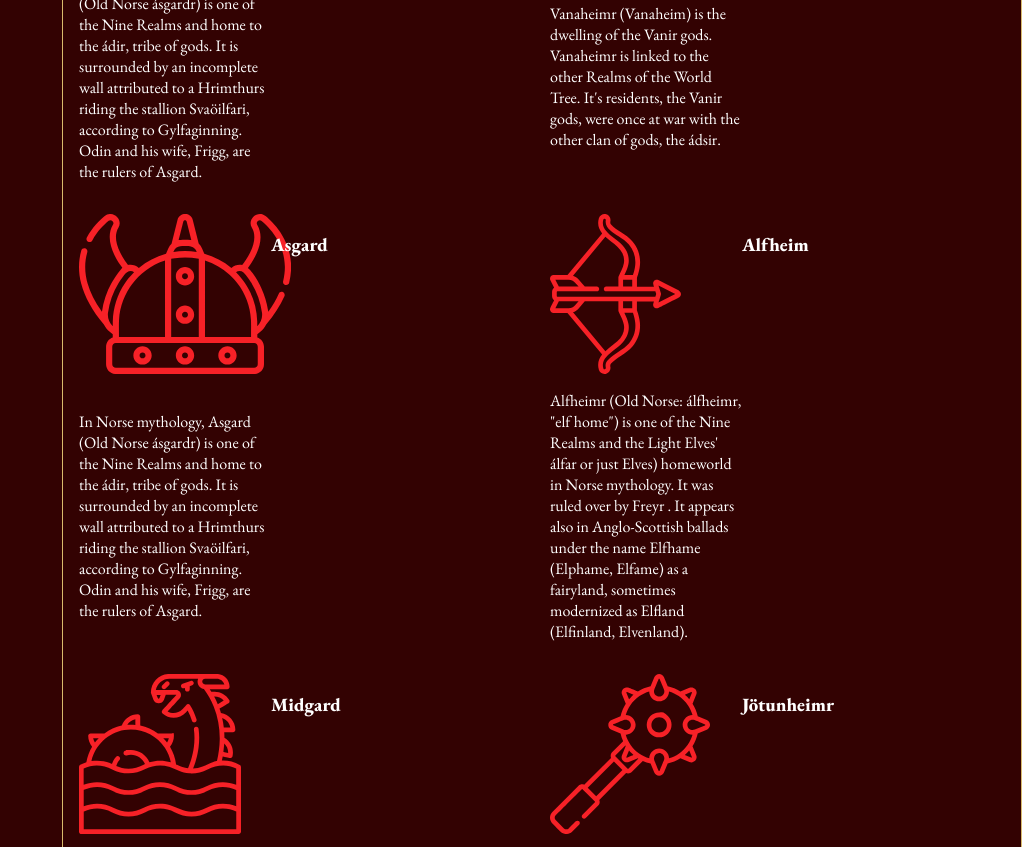
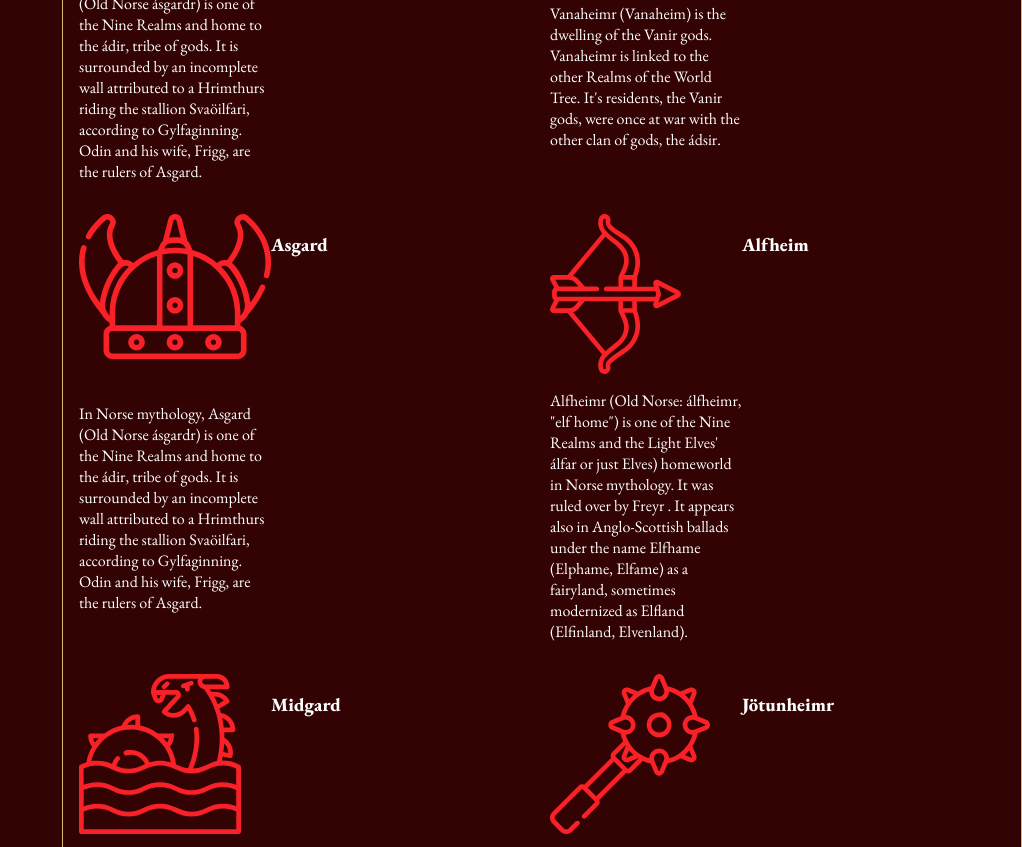
Before and after one commit to WillaRogers/Labs, a plain HTML site: page Lab14/nine-words.html in a window 1280 px wide. Shown: the part 987-1834 px from the top of the page, without its empty margins (258-1280 px from the left). Drawn offline with nearby package versions, Linux system fonts and the light colour scheme.

Commit message:
Lab 14 comments

```diff
--- a/Lab14/styles.css
+++ b/Lab14/styles.css
@@ -28,6 +28,12 @@ nav>a:hover{
     background-color: #d9ba6c;
     color: #161d2d;
 }
+/*Missing
+.sidenav{
+    background-color:#374a76;
+    padding:.5rem 1rem;
+}
+*/
 .sidenav>a{
     background-color: #fae2c0;
     color: #0f0f0f;
@@ -40,6 +46,7 @@ nav>a:hover{
 {
 opacity: .8;
 }
+/*The next selector should be section not main*/
 main{
     padding: 1rem;
     margin: 1rem 0;
@@ -61,9 +68,11 @@ section:nth-child(2) {
 section>img{
     max-height: 10rem;
     grid-row-start: 1;
+    /*Row-end should be 4*/
     grid-row-end: 2;
     grid-column-start:1;
-    grid-column-end:3;
+    /*Column end should be 2*/
+    grid-column-end:2;
 
 
 }
@@ -72,7 +81,7 @@ h4{
     grid-row-end: 3;
     grid-column-start:2;
     grid-column-end:3;
-  margin:0;
+    margin:0;
 
 }
 h3{
@@ -82,6 +91,14 @@ h3{
     grid-column-end:3;
 
 }
+/*You need the grid properties and values for the section p too
+p{
+    grid-row-start: ;
+    grid-row-end: ;
+    grid-column-start:;
+    grid-column-end:;
+}
+*/
 
 .ragnarok section:nth-child(5) {
     display: block;
```
Also changed, not shown: Lab14/ragnarok.html (+3 -0 lines).
